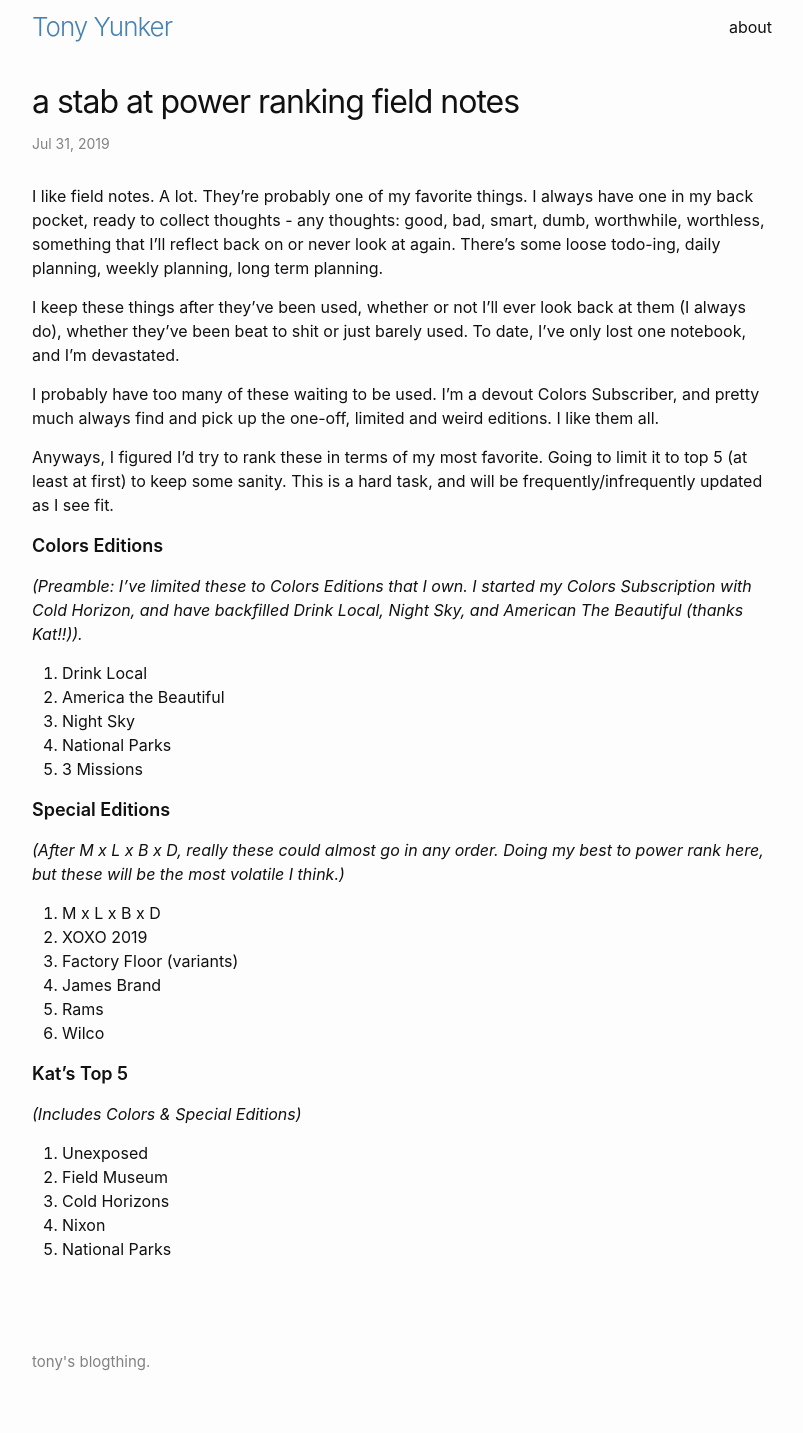
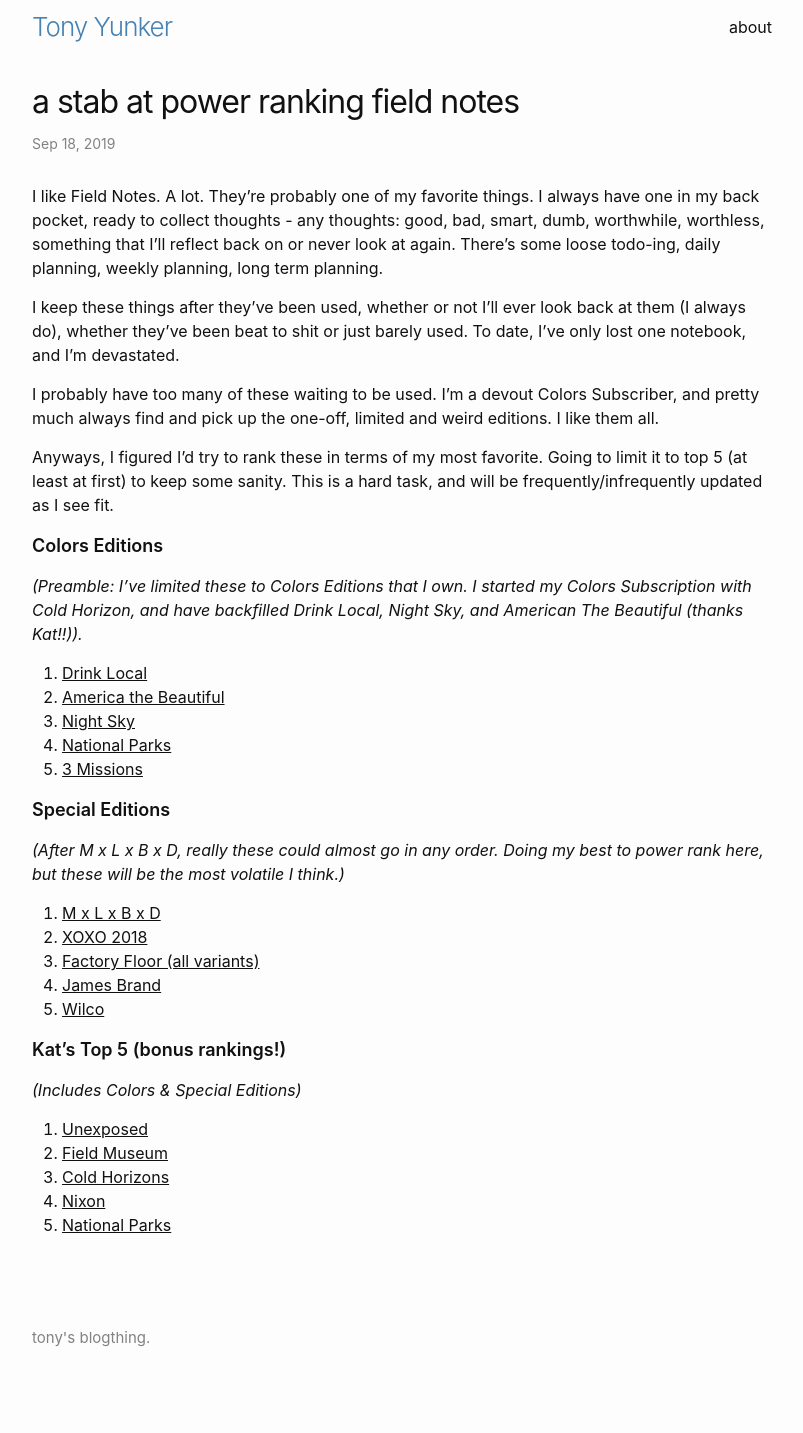
Before and after one commit to ayunker/ayunker.github.io, a Jekyll site: the page built from _posts/2019-09-18-a-stab-at-field-notes-power-rankings.md, in a window 1280 px wide. Shown: the whole page, without its empty margins (238-1041 px from the left). Built offline with Jekyll 4.4.1, drawn with Linux system fonts in a browser that asks for light colours; after the commit the page ends 1409 px from its top, so only the background shows below that.

Commit message:
FN Power Rankings adding links

```diff
--- a/_posts/2019-09-18-a-stab-at-field-notes-power-rankings.md
+++ b/_posts/2019-09-18-a-stab-at-field-notes-power-rankings.md
@@ -1,11 +1,11 @@
 ---
 layout: post
 title: a stab at power ranking field notes
-date: 2019-07-31
+date: 2019-09-18
 categories: field_notes power_rankings
 ---
 
-I like field notes. A lot. They're probably one of my favorite things. I always have one in my back pocket, ready to collect thoughts - any thoughts: good, bad, smart, dumb, worthwhile, worthless, something that I'll reflect back on or never look at again. There's some loose todo-ing, daily planning, weekly planning, long term planning.
+I like Field Notes. A lot. They're probably one of my favorite things. I always have one in my back pocket, ready to collect thoughts - any thoughts: good, bad, smart, dumb, worthwhile, worthless, something that I'll reflect back on or never look at again. There's some loose todo-ing, daily planning, weekly planning, long term planning.
 
 I keep these things after they've been used, whether or not I'll ever look back at them (I always do), whether they've been beat to shit or just barely used. To date, I've only lost one notebook, and I'm devastated.
 
@@ -17,29 +17,45 @@
 
 *(Preamble: I've limited these to Colors Editions that I own. I started my Colors Subscription with Cold Horizon, and have backfilled Drink Local, Night Sky, and American The Beautiful (thanks Kat!!)).*
 
-1. Drink Local
-2. America the Beautiful
-3. Night Sky
-4. National Parks
-5. 3 Missions
+1. [Drink Local][drink_local]
+2. [America the Beautiful][america_the_beautiful]
+3. [Night Sky][night_sky]
+4. [National Parks][national_parks]
+5. [3 Missions][three_missions]
 
 ### Special Editions
 
 *(After M x L x B x D, really these could almost go in any order. Doing my best to power rank here, but these will be the most volatile I think.)*
 
-1. M x L x B x D
-2. XOXO 2019
-3. Factory Floor (variants)
-4. James Brand
-5. Rams
-6. Wilco
+1. [M x L x B x D][mxlxbxd]
+2. [XOXO 2018][xoxo]
+3. [Factory Floor (all variants)][factory_floor]
+4. [James Brand][james_brand]
+5. [Wilco][wilco]
 
-### Kat's Top 5
+### Kat's Top 5 (bonus rankings!)
 
 *(Includes Colors & Special Editions)*
 
-1. Unexposed
-2. Field Museum
-3. Cold Horizons
-4. Nixon
-5. National Parks
+1. [Unexposed][unexposed]
+2. [Field Museum][field_museum]
+3. [Cold Horizons][cold_horizon]
+4. [Nixon][nixon]
+5. [National Parks][national_parks]
+
+[drink_local]: https://fieldnotesbrand.com/products/drink-local
+[america_the_beautiful]: https://fieldnotesbrand.com/products/america-the-beautiful
+[night_sky]: https://fieldnotesbrand.com/products/night-sky
+[national_parks]: https://fieldnotesbrand.com/products/national-parks
+[three_missions]: https://fieldnotesbrand.com/products/three-missions
+
+[mxlxbxd]: https://fieldnotesbrand.com/products/m-x-l-x-b-x-d
+[xoxo]: https://fieldnotesbrand.com/products/xoxo-2018
+[factory_floor]: http://www.draplin.com/2013/12/now_shipping_ddc054_ddc_x_field_notes_factory_floor_memo_book.html
+[james_brand]: https://shop.thejamesbrand.com/products/field-notes
+[wilco]: https://fieldnotesbrand.com/products/wilco
+
+[unexposed]: https://fieldnotesbrand.com/products/unexposed
+[field_museum]: https://store.fieldmuseum.org/product/Field_Notes_Field_Museum_Earth_Edition
+[cold_horizon]: https://fieldnotesbrand.com/products/cold-horizon
+[nixon]: https://www.nixon.com/us/en/field-notes-3pk/C2483.html
```
